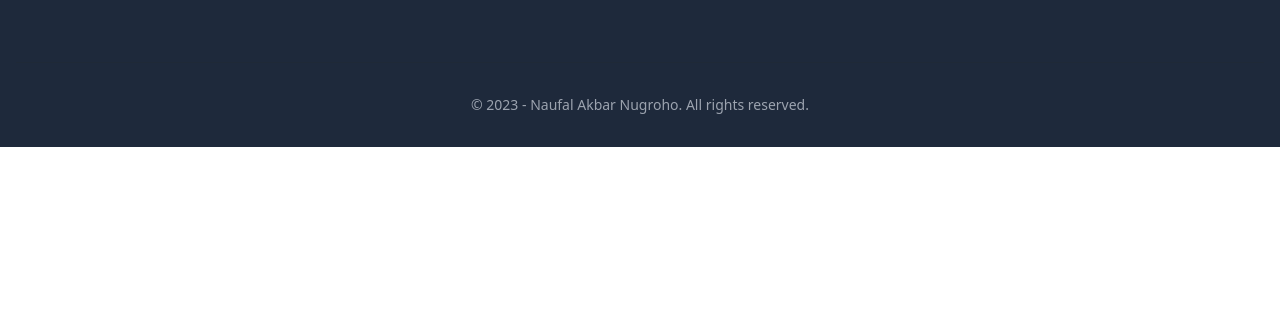
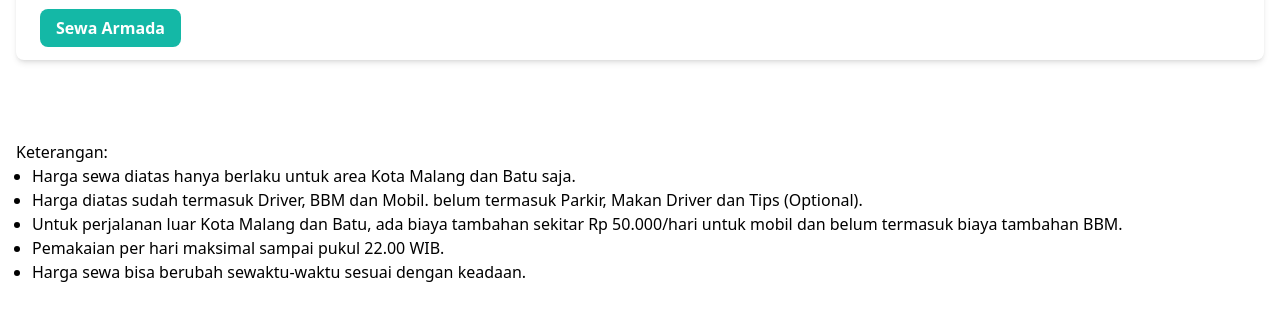
Before and after one commit to tibatibangoding/poptour, a Next.js app: page /car-rental in a window 1280 px wide. Shown: the part 2164-2498 px from the top of the page. Before the commit the page ends 2311 px from the top, so only its background shows below. Built offline with nearby package versions, Linux system fonts and the light colour scheme.

Commit message:
adding note

```diff
--- a/src/components/Containers/CarRental/components/CarCard.tsx
+++ b/src/components/Containers/CarRental/components/CarCard.tsx
@@ -9,6 +9,7 @@ const CarCard: FC = () => {
   };
 
   return (
+    <>
       <section>
         <div className="grid grid-cols-1 md:grid-cols-2 lg:grid-cols-4 gap-7">
           <div className="rounded-lg overflow-hidden shadow-md">
@@ -485,6 +486,7 @@ const CarCard: FC = () => {
                 </div>
               </div>
             </div>
+          </div>
 
           <div className="px-6 pt-1 pb-5">
             <Link
@@ -552,8 +554,30 @@ const CarCard: FC = () => {
             </Link>
           </div>
         </div>
+      </section>
+
+      <div className="pt-20">
+        <h1>Keterangan:</h1>
+
+        <ul className="list-disc px-4">
+          <li>
+            Harga sewa diatas hanya berlaku untuk area Kota Malang dan Batu
+            saja.
+          </li>
+          <li>
+            Harga diatas sudah termasuk Driver, BBM dan Mobil. belum termasuk
+            Parkir, Makan Driver dan Tips (Optional).
+          </li>
+          <li>
+            Untuk perjalanan luar Kota Malang dan Batu, ada biaya tambahan
+            sekitar Rp 50.000/hari untuk mobil dan belum termasuk biaya tambahan
+            BBM.
+          </li>
+          <li>Pemakaian per hari maksimal sampai pukul 22.00 WIB.</li>
+          <li>Harga sewa bisa berubah sewaktu-waktu sesuai dengan keadaan.</li>
+        </ul>
       </div>
-    </section>
+    </>
   );
 };
 
```
Lines whose indentation alone changed are shown as unchanged.
